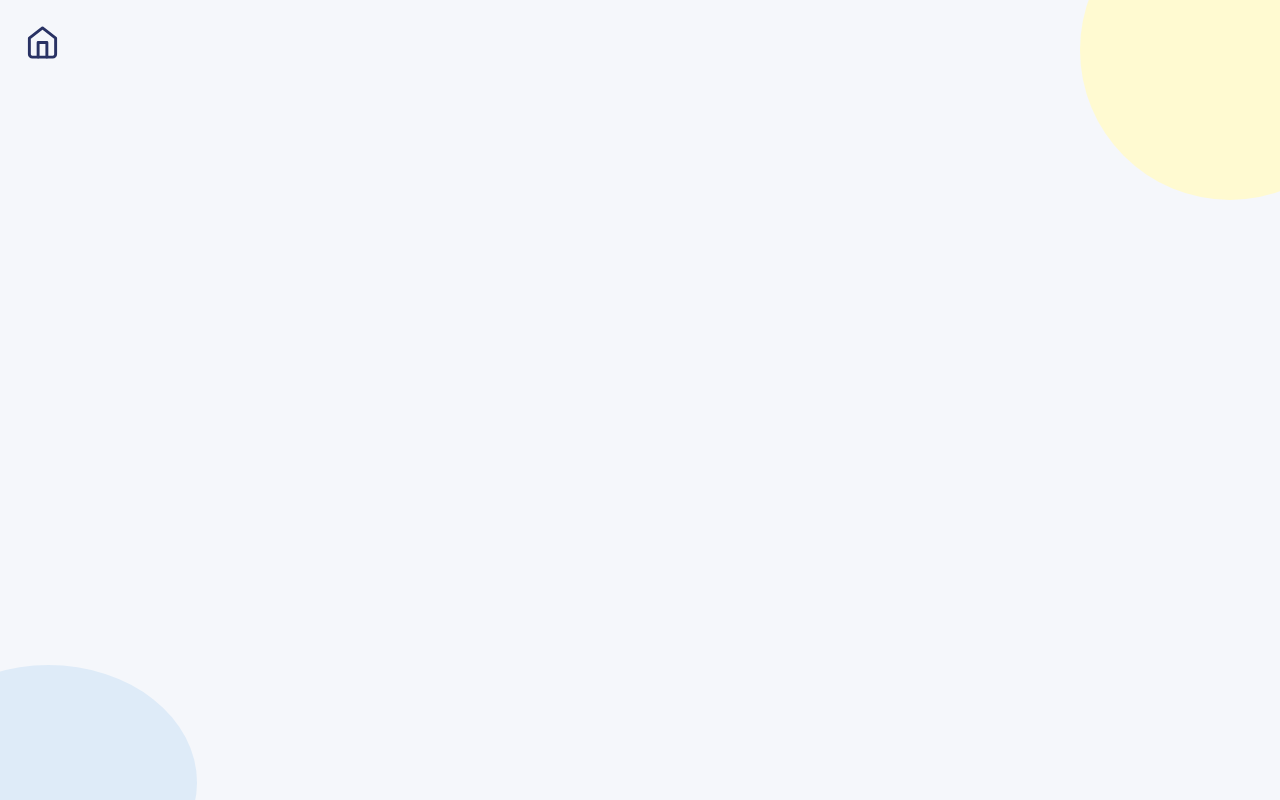
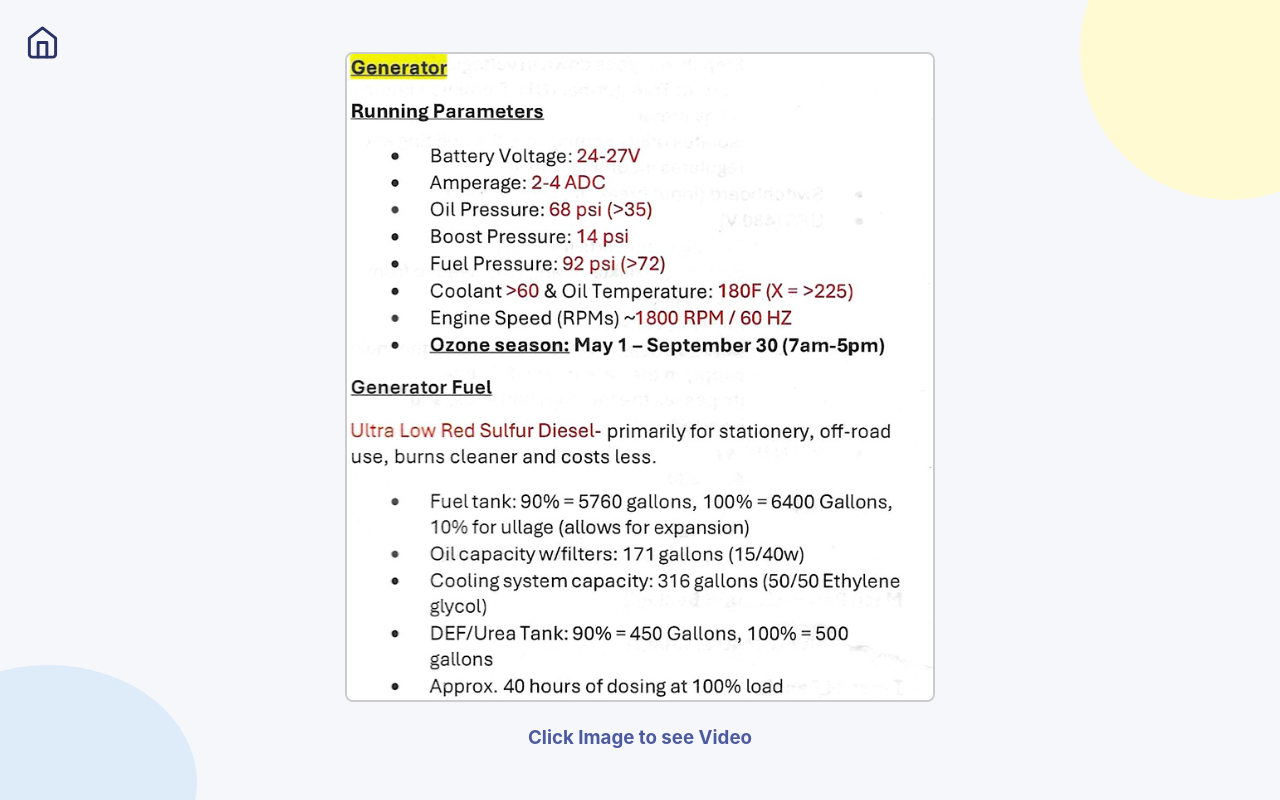
Before and after one commit to mejiab4494/Quizzical, a React (Vite) app: page / in a window 1280 px wide. Both pictures are taken after a click on the button "Generator". Built offline with nearby package versions, Linux system fonts and the light colour scheme.

Commit message:
added a css for the review page, fix the css for fire life safety, all thre button are showing their respective info and videos link are working

```diff
--- a/src/App.css
+++ b/src/App.css
@@ -249,14 +249,4 @@
   color: #666;
 }
 
-.refripage {
-  display: flex;
-  flex-direction: column;
-  align-items: center;
-  gap: 20px;
-  padding: 20px;
-}
-
-.refripage h3 {
-  color: #293264;
-}
+/* review pages css */
--- a/src/component/reviewinfo.jsx
+++ b/src/component/reviewinfo.jsx
@@ -1,15 +1,23 @@
 const reviewInfo = [
   {
     id: "RefrigerationCycle",   // match the page name string
+    classname: "refricycle",
     img: "/img/refricycle.png",
     videoLink: "https://www.youtube.com/watch?v=xBxyhxmhigc"
   },
   {
     id: "fireSafety",
+    classname: "firesafety",
     img: "/img/firelifesafety1.png",
     img2: "/img/firelifesafety2.png",           // second image
     videoLink: "https://www.youtube.com/watch?v=MwDBFcWBkcI",
-    videoLink2: "https://www.youtube.com/watch?v=SECOND_LINK"  // second link
+    videoLink2: "https://www.youtube.com/watch?v=dar49NOKGiM"  // second link
+  },
+  {
+    id: "generator",
+    classname: "generator",
+    img: "/img/generator.png",
+    videoLink: "https://www.youtube.com/watch?v=QtOyye8fYNk"
   }
 ]
 
--- /dev/null
+++ b/src/component/reviewpage.css
@@ -0,0 +1,38 @@
+.reviewPage-Container {
+  display: flex;
+  flex-direction: column;
+  align-items: center;
+  gap: 20px;
+  padding: 20px;
+  color:#4D5B9E
+}
+
+.reviewPage-Container img {
+  max-width: 100%;
+  height: 650px;
+  border: 2px solid #ccc;
+  border-radius: 8px;
+  transition: transform 0.3s ease, box-shadow 0.3s ease;
+}
+
+.reviewPage-Container img:hover {
+  transform: scale(1.05);
+  box-shadow: 0 4px 15px rgba(0, 0, 0, 0.2);
+}
+
+.firesafety {
+    display: flex;
+
+    align-items: center;
+    gap: 20px;
+    padding: 20px;
+}
+
+.firesafety img {
+    max-width: 100%;
+    height: 550px;
+    width: 580px;
+    border: 2px solid #ccc;
+    border-radius: 8px;
+    transition: transform 0.3s ease, box-shadow 0.3s ease;
+}
--- a/src/component/reviewpage.jsx
+++ b/src/component/reviewpage.jsx
@@ -1,4 +1,5 @@
 import reviewInfo from "./reviewinfo";
+import "./reviewpage.css";
 
 export default function ReviewPage({ page }) {
   // Find the matching entry by id
@@ -7,8 +8,8 @@ export default function ReviewPage({ page }) {
   if (!info) return null;
 
   return (
-    <div className="refripage">
-
+    <div className="reviewPage-Container">
+        <div className={info.classname}>
         {/* First image + link — always shown */}
         <a href={info.videoLink} target="_blank" rel="noreferrer">
           <img src={info.img} alt="diagram" />
@@ -20,7 +21,7 @@ export default function ReviewPage({ page }) {
             <img src={info.img2} alt="diagram 2" />
           </a>
         )}
-
+        </div>
       <h3>Click Image to see Video</h3>
     </div>
   );
```
Also changed, not shown: public/img/generator.png (added). Lines whose indentation alone changed are shown as unchanged.
